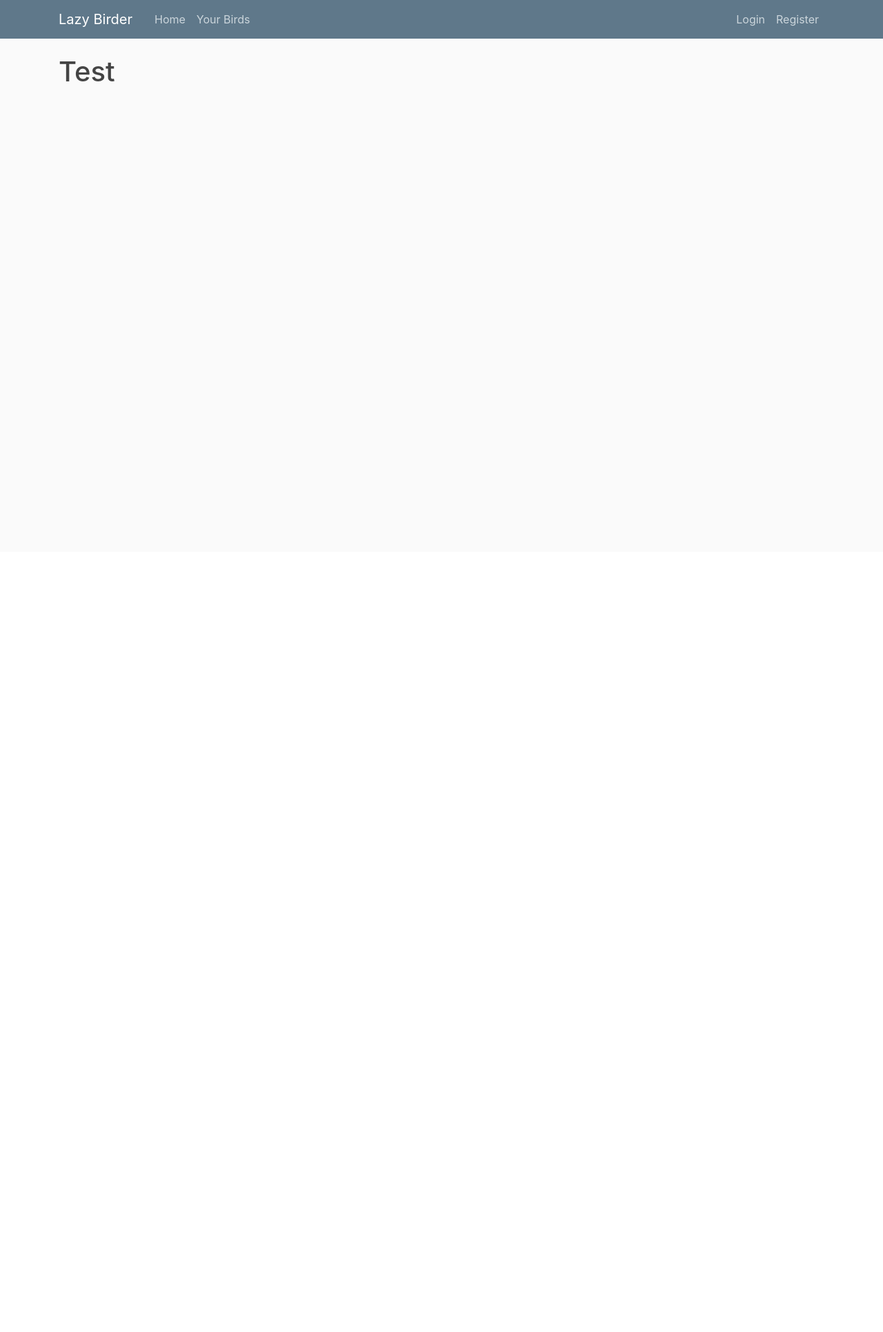
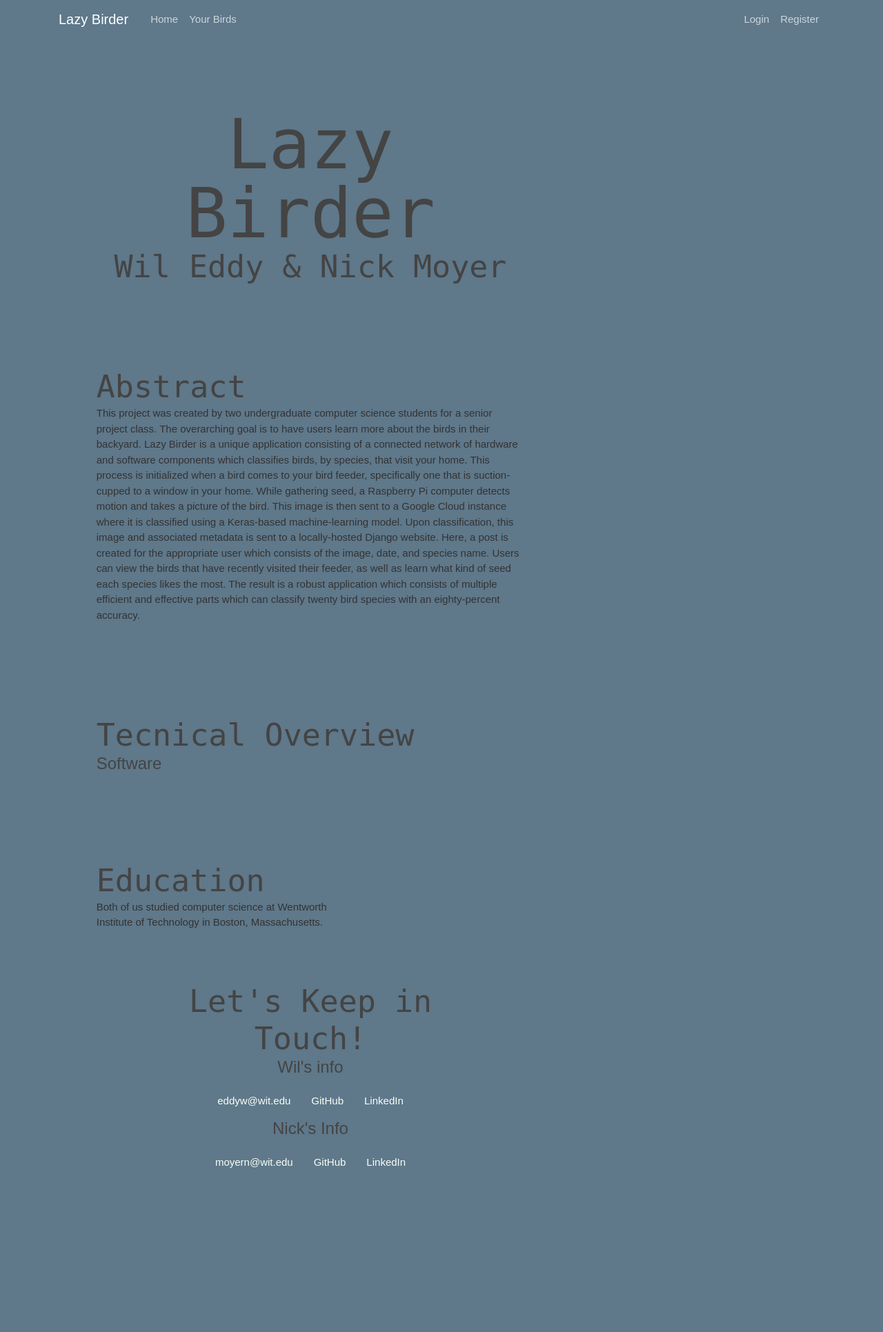
Before and after one commit to moyernwentworth/Lazy-Birder, a Django app: page / in a window 1280 px wide. Shown: the whole page at 69% size. Before the commit the page ends 118 px from the top, so only its background shows below. Run offline with Django 3.2, Linux system fonts and the light colour scheme; some libraries are stand-ins or nearby versions.

Commit message:
Started on home page

```diff
--- /dev/null
+++ b/lazy_birder/dashbird/static/dashbird/styles.css
@@ -0,0 +1,184 @@
+/*
+COLOR PALETTE
+https://coolors.co/f7fff7-343434-2f3061-ffe66d-a1c6d7
+#F7FFF7 - almost white
+#343434 - dark gray - almost black
+#2F3061 - blue dark
+#FFE66D - yellow
+#A1C6D7 - blue light
+*/
+
+
+/* Global styles
+------------------------------------*/
+html {
+  box-sizing: border-box;
+}
+*, *:before, *:after {
+  box-sizing: inherit;
+}
+
+body {
+  background-color: #5f788a;
+  margin: 0;
+  padding: 0;
+  font-family: 'Montserrat', sans-serif;
+  font-size: 15px;
+  line-height: 1.5;
+}
+img {
+  width: 300px;
+}
+a {
+  color: #F7FFF7;
+}
+a:hover {
+  text-decoration: none;
+}
+h1, h2 {
+  font-family: monospace, cursive;
+  font-weight: 400;
+  margin: 0;
+}
+h1 {
+  font-size: 100px;
+  line-height: 1;
+}
+h2 {
+  font-size: 45px;
+}
+
+.content-wrap {
+  background-color: #5f788a;
+  max-width: 800px;
+  width: 85%;
+  margin: 0 auto;
+  padding: 60px 0;
+}
+.item-details h3 {
+  margin-bottom: 0;
+}
+.item-details h3 + p {
+  font-style: italic;
+}
+.item-details h3 ~ p {
+  margin: 0;
+}
+.divider > section {
+  overflow: hidden;
+  border-bottom: 1px dashed #343434;
+  padding: 25px 0;
+}
+.divider > section:last-of-type {
+  border: none;
+}
+
+
+/* Profile
+------------------------------------*/
+header {
+  background-color: #5f788a;
+  color: #F7FFF7;
+  margin-top: 50px;
+}
+
+
+/* Projects
+------------------------------------*/
+.projects {
+  background-color: #5f788a;
+}
+.projects a {
+  background-color: #5f788a;
+}
+.projects .btn {
+  background-color: #5f788a;
+  color: #F7FFF7;
+  text-decoration: none;
+  padding: 8px;
+  border-radius: 4px;
+  display: inline-block;
+}
+.projects .btn:hover {
+  background: rgba(47,48,97,80%);
+}
+.project-item h3 {
+  margin-top: 0;
+}
+
+
+
+/* Work Experience
+------------------------------------*/
+.work-experience {
+  background-color: #5f788a;
+}
+
+
+
+/* Education
+------------------------------------*/
+.education {
+  background-position: top right;
+  background-size: cover;
+  padding-bottom: 100px;
+}
+.education p {
+  width: 60%;
+}
+
+
+/* Contact Info
+------------------------------------*/
+footer {
+  background-color: #5f788a;
+  color: #F7FFF7;
+}
+.contact-list {
+  list-style-type: none;
+  padding: 0;
+}
+.contact-list a {
+  padding: 5px;
+  display: inline-block;
+}
+
+
+/* Responsive
+------------------------------------*/
+@media screen and (min-width: 750px) {
+
+  header, footer {
+    text-align: center;
+  }
+
+  .project-item img {
+    float: left;
+    margin-right: 20px;
+  }
+
+  .job-item {
+    display: grid;
+    grid-template-columns: 1fr 2fr;
+    column-gap: 20px;
+  }
+
+  .contact-list {
+    display: flex;
+    justify-content: center;
+  }
+  .contact-list a {
+    padding: 15px;
+  }
+}
+
+@media screen and (max-width: 749px) {
+  h1 {
+    font-size: 75px;
+    line-height: 0.9;
+    margin-bottom: 20px;
+  }
+  h2 {
+    line-height: 1;
+  }
+}
--- a/lazy_birder/dashbird/templates/dashbird/home.html
+++ b/lazy_birder/dashbird/templates/dashbird/home.html
@@ -1,4 +1,76 @@
 {% extends "dashbird/base.html" %}
+{% load static %}
 {% block content %}
-<h1>Test</h1>
+<head>
+<link rel="stylesheet" type="text/css" href="{% static 'dashbird/styles.css' %}">
+</head>
+
+<body>
+  <main>
+    <!-- ***********************  ABOUT / PROFILE  *********************** -->
+    <header>
+      <div class="content-wrap">
+        <h1>Lazy Birder</h1>
+        <h2>Wil Eddy & Nick Moyer</h2>
+      </div>
+    </header>
+
+      <!-- ********************  ABSTRACT  ********************* -->
+    <section class="projects">
+      <div class="content-wrap divider">
+        <h2>Abstract</h2>
+        <p>
+          This project was created by two undergraduate computer science students for a senior project class.
+          The overarching goal is to have users learn more about the birds in their backyard. Lazy Birder is a
+          unique application consisting of a connected network of hardware and software components which
+          classifies birds, by species, that visit your home. This process is initialized when a bird comes to
+          your bird feeder, specifically one that is suction-cupped to a window in your home. While gathering
+          seed, a Raspberry Pi computer detects motion and takes a picture of the bird. This image is then sent
+          to a Google Cloud instance where it is classified using a Keras-based machine-learning model. Upon
+          classification, this image and associated metadata is sent to a locally-hosted Django website. Here,
+          a post is created for the appropriate user which consists of the image, date, and species name. Users
+          can view the birds that have recently visited their feeder, as well as learn what kind of seed each
+          species likes the most. The result is a robust application which consists of multiple efficient and
+          effective parts which can classify twenty bird species with an eighty-percent accuracy.
+        </p>
+      </div>
+
+
+      <div class="content-wrap divider">
+        <h2>Tecnical Overview</h2>
+        <h4>Software</h4>
+      </div>
+
+      <!-- ******************  EDUCATION & CERTIFICATIONS ****************** -->
+    <section class="education item-details">
+      <div class="content-wrap">
+        <h2>Education</h2>
+
+        <p>
+          Both of us studied computer science at Wentworth Institute of Technology in
+          Boston, Massachusetts.
+        </p>
+
+      <!-- *****************  CONTACT INFO / SOCIAL MEDIA  ***************** -->
+      <footer>
+        <div class="content-wrap">
+          <h2>Let's Keep in Touch!</h2>
+
+          <!-- Social media and contact links. Add or remove any networks. -->
+          <h4>Wil's info</h4>
+          <ul class="contact-list">
+            <li><a href="mailto:eddyw@wit.edu">eddyw@wit.edu</a></li>
+            <li><a href="https://github.com/weddy3" target="_blank">GitHub</a></li>
+            <li><a href="https://www.linkedin.com/in/william-eddy/" target="_blank">LinkedIn</a></li>
+          </ul>
+          <h4>Nick's Info</h4>
+          <ul class="contact-list">
+            <li><a href="mailto:moyern@wit.edu">moyern@wit.edu</a></li>
+            <li><a href="https://github.com/moyernwentworth" target="_blank">GitHub</a></li>
+            <li><a href="https://www.linkedin.com/in/nicholas-moyer/" target="_blank">LinkedIn</a></li>
+          </ul>
+        </div>
+      </footer>
+    </main>
+  </body>
 {% endblock content %}
```
